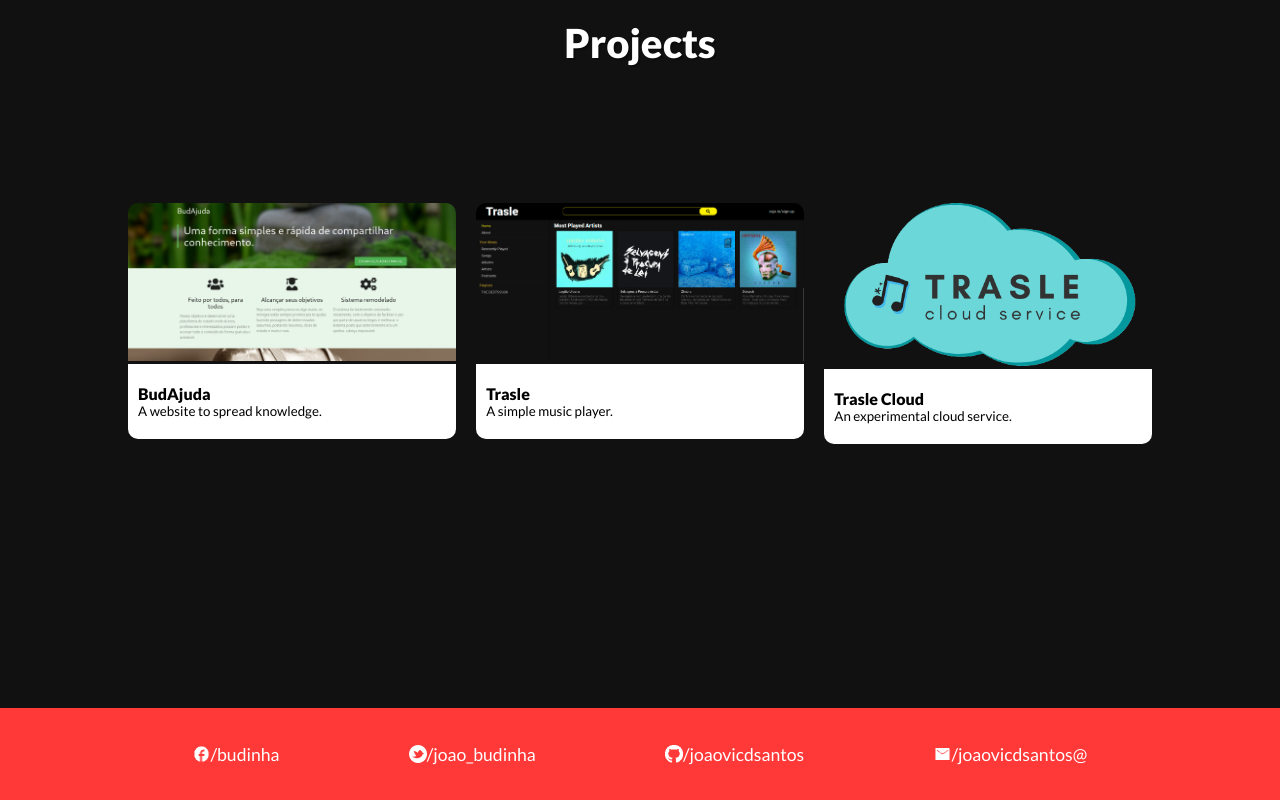
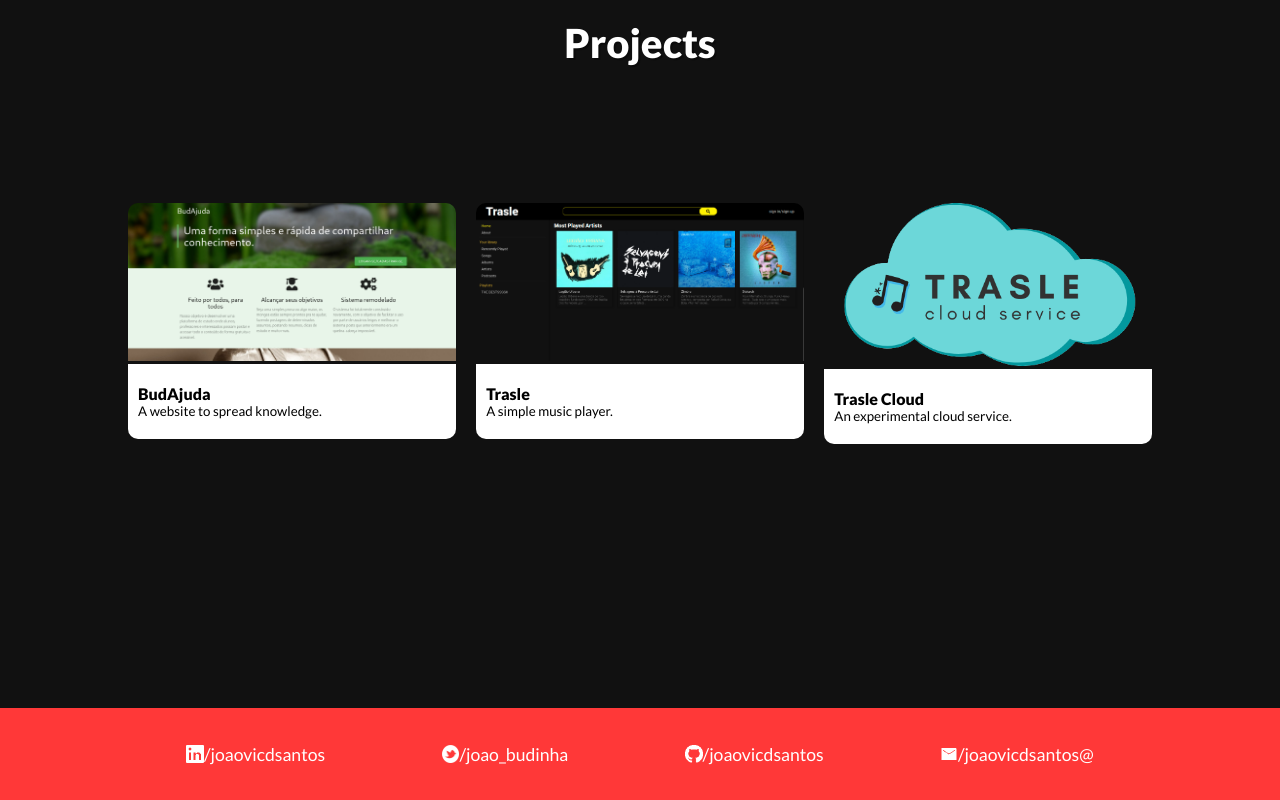
Before and after one commit to joaovicdsantos/portfolio, a Vue app: page / in a window 1280 px wide. Shown: the part 1692-2492 px from the top of the page. Built offline with nearby package versions, Linux system fonts and the light colour scheme.

Commit message:
feat: remove facebook and add linkedin account

```diff
--- a/src/layouts/Contact.vue
+++ b/src/layouts/Contact.vue
@@ -1,7 +1,7 @@
 <template>
   <div id="contact">
     <div id="contact__container">
-      <SocialMedia name="budinha" imageName="facebook.png"  link="https://www.facebook.com/budinha"/>
+      <SocialMedia name="joaovicdsantos" imageName="linkedin.png"  link="https://www.linkedin.com/in/joaovicdsantos"/>
       <SocialMedia name="joao_budinha" imageName="twitter.png" link="https://www.twitter.com/joao_budinha"/>
       <SocialMedia name="joaovicdsantos" imageName="github.png" link="https://github.com/joaovicdsantos" />
       <SocialMedia name="joaovicdsantos@" imageName="mail.png" link="mailto:joaovicdsantos@gmail.com" />
```
Also changed, not shown: src/assets/socialmedias/linkedin.png (added).
